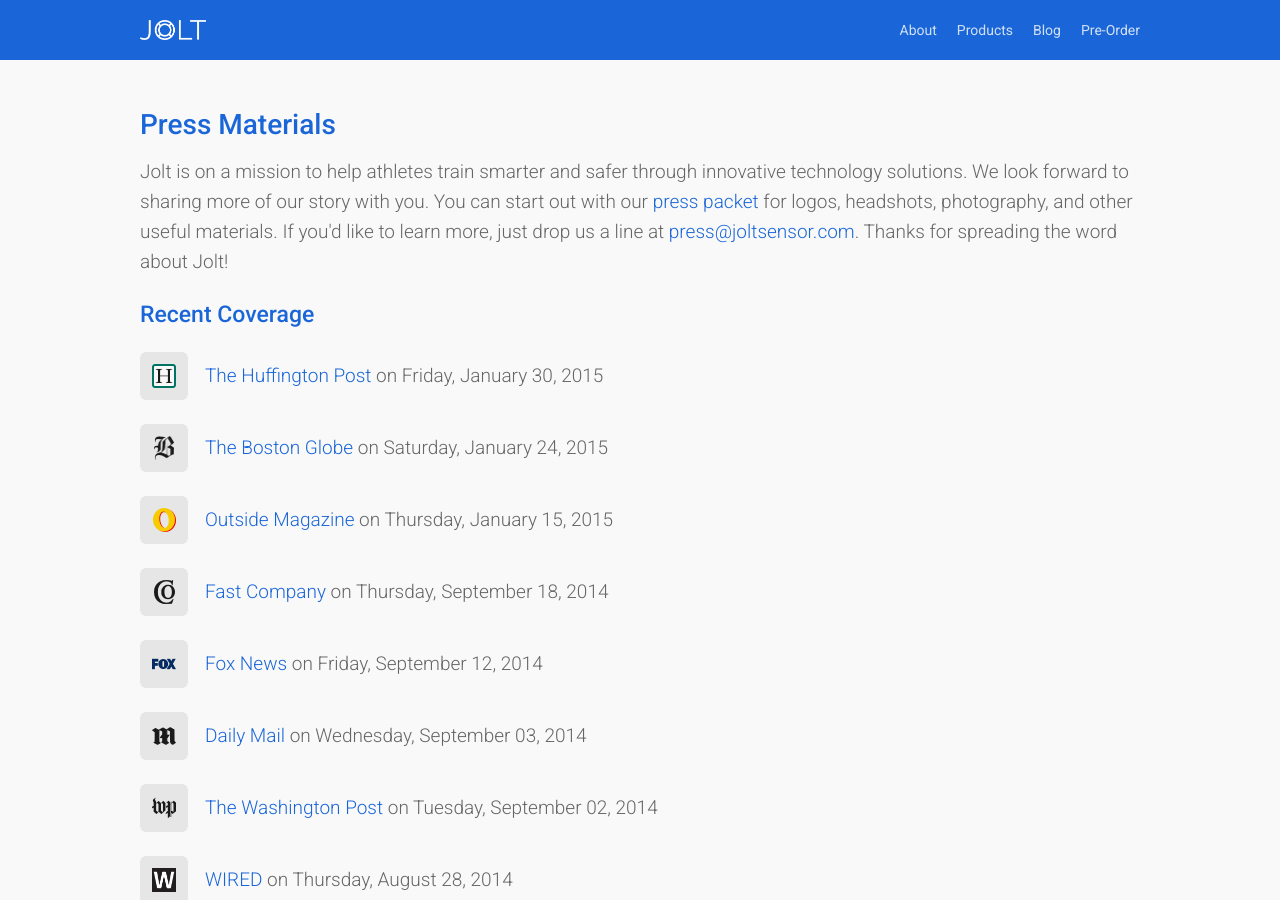
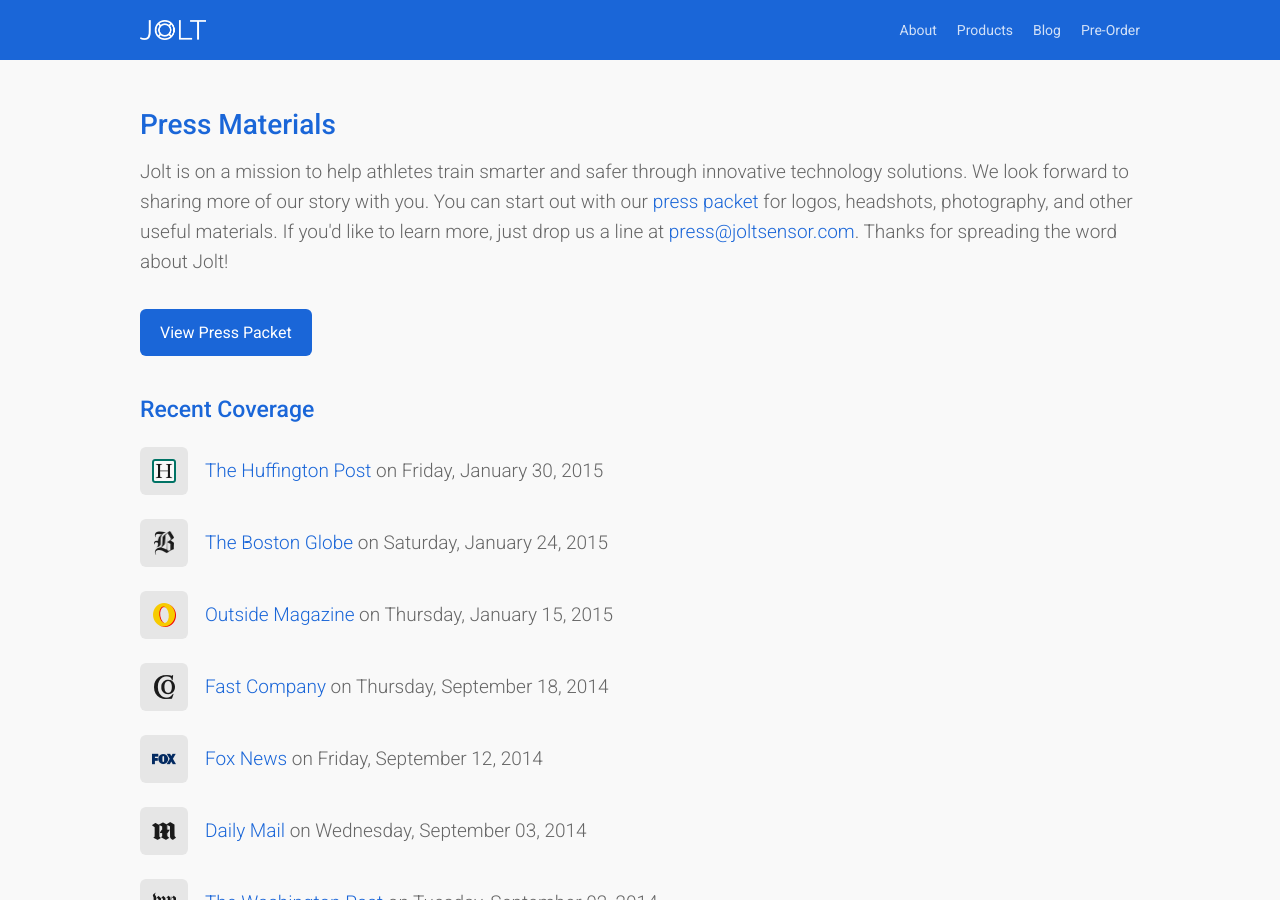
Before and after one commit to JoltSensor/joltsensor.github.io, a Jekyll site: the page built from press/index.html, in a window 1280 px wide and 900 px high. Built offline with Jekyll 4.4.1, drawn with Linux system fonts in a browser that asks for light colours; nearby versions of some CDN libraries.

Commit message:
Added obvious button linking to press packet

```diff
--- a/press/index.html
+++ b/press/index.html
@@ -10,6 +10,7 @@
 		<p>
 			Jolt is on a mission to help athletes train smarter and safer through innovative technology solutions. We look forward to sharing more of our story with you. You can start out with our <a href="/press/presspacket">press packet</a> for logos, headshots, photography, and other useful materials. If you'd like to learn more, just drop us a line at <a href="mailto:press@joltsensor.com">press@joltsensor.com</a>. Thanks for spreading the word about Jolt!
 		</p>
+		<a href="/press/presspacket"><button>View Press Packet</button></a>
 		<h2>Recent Coverage</h2>
 		{% for article in site.data.articles limit:9 %}
 			<div class="icon shell">
```
